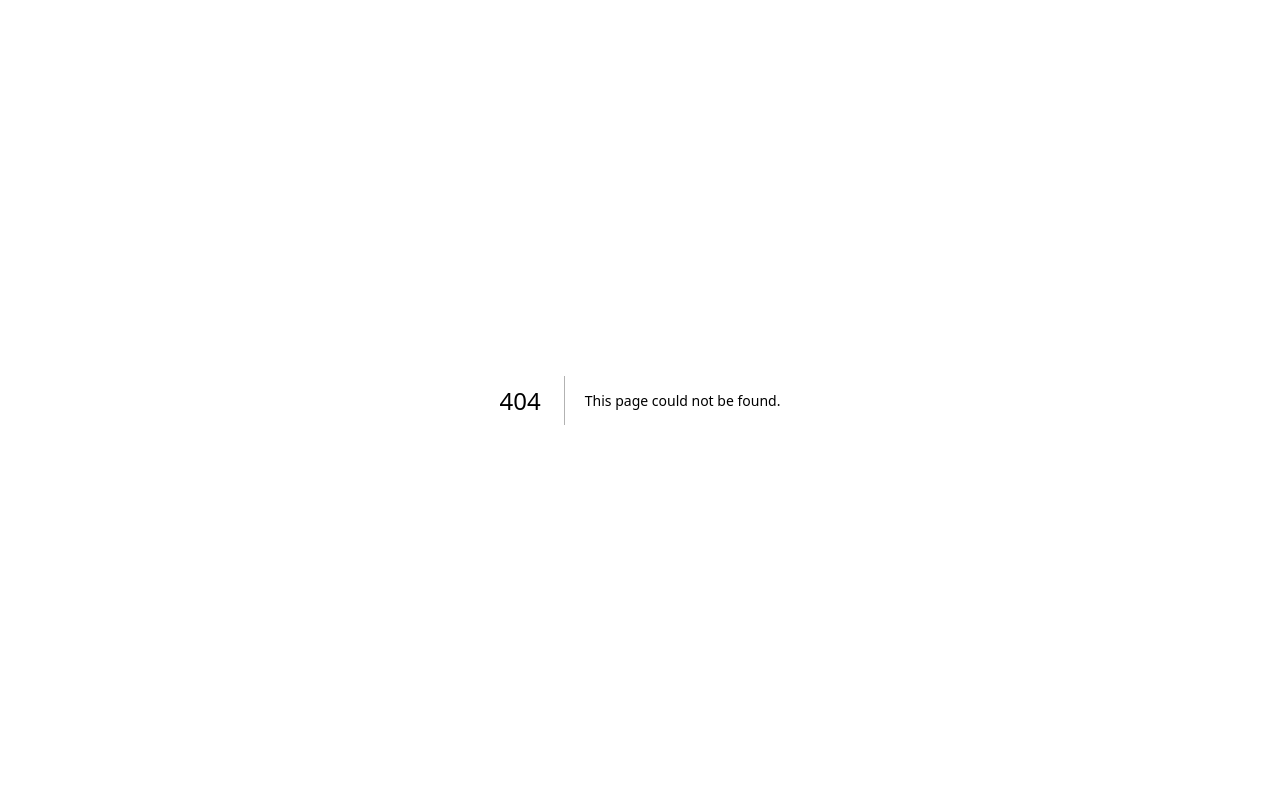
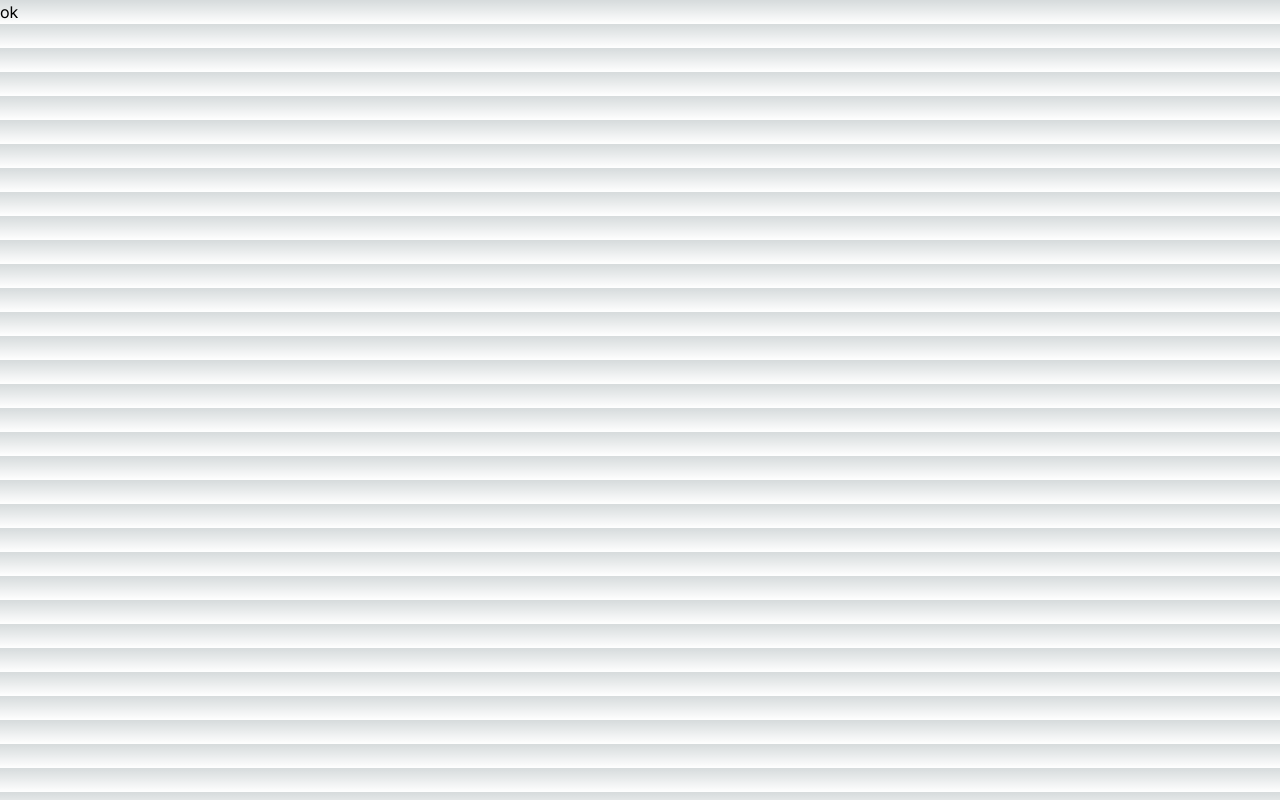
Before and after one commit to tdooner/caniapply, a Next.js app: page /health in a window 1280 px wide. Before the commit this address had no page. Built offline with nearby package versions, Linux system fonts and the light colour scheme.

Commit message:
Add /health check

```diff
--- /dev/null
+++ b/app/health/page.tsx
@@ -0,0 +1,7 @@
+export default async function Health() {
+  return (
+    <div>ok</div>
+  )
+}
+
+export const dynamic = 'force-dynamic'
```
